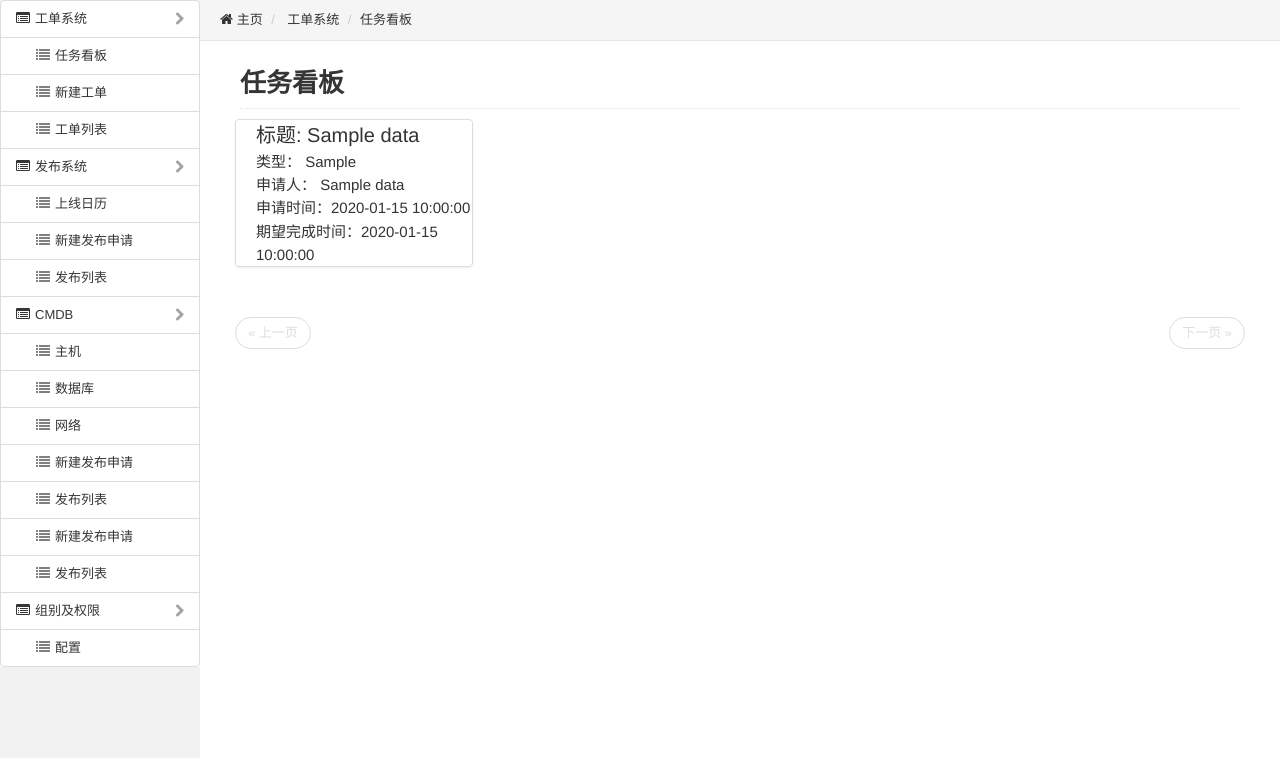
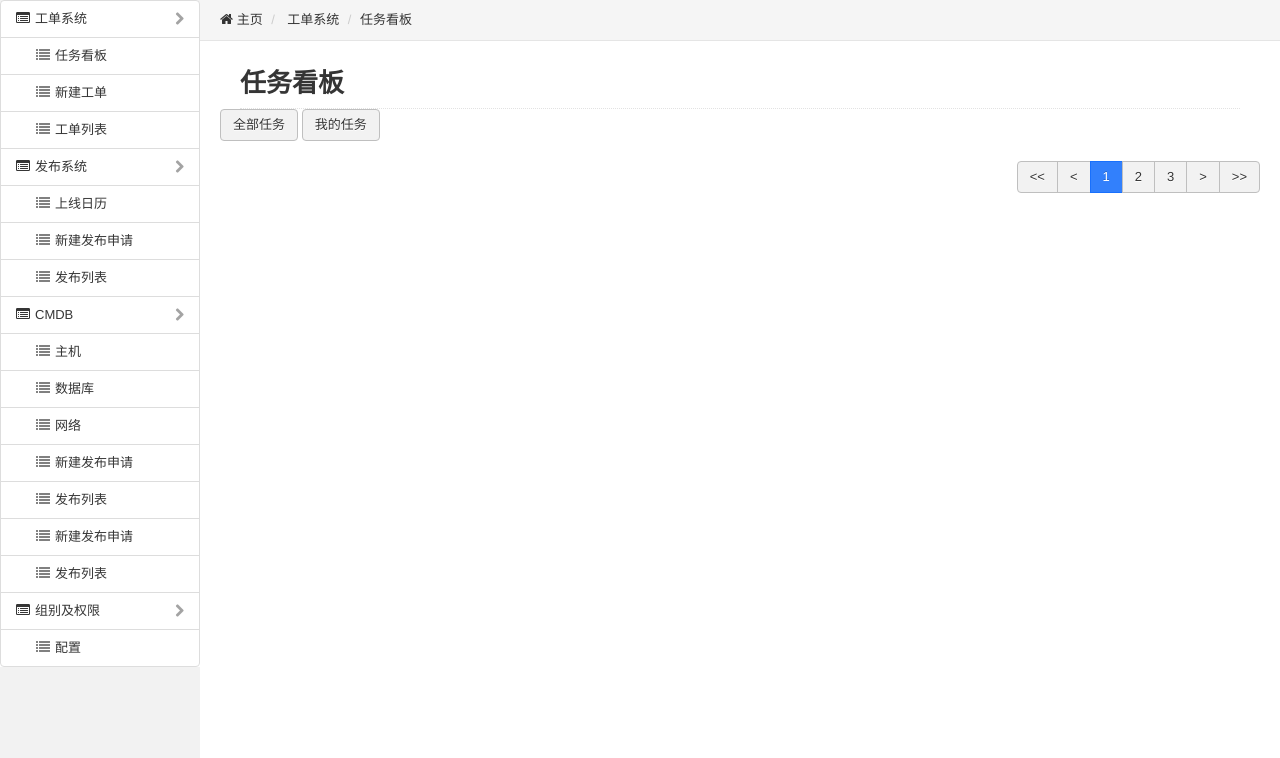
Before and after one commit to garfield1/mone, a Flask app: template src/templates/worksheet/taskpad.html in a window 1280 px wide. Shown: the part 42-800 px from the top of the page. Run offline with Flask 2, Linux system fonts and the light colour scheme; the template is opened without the code that fills it: most values are stand-ins (such as "Sample title", 1, 10 or a date in 2020); parts of the project's set-up code (start-up, migrations or seed data) failed here and were passed over.

Commit message:
taskpad.html modified; taskpad.js added

```diff
--- /dev/null
+++ b/src/static/js/worksheet/taskpad.js
@@ -0,0 +1,138 @@
+//$("#myapplication").click(function(){
+//    $(".ws_state").each(function(){
+//
+//        var this_elt = $(this);
+//        var this_elt_text = this_elt.text();
+//        if( this_elt_text == "待开发修改" || this_elt_text == "待主管修改"){
+////            alert(this_elt_text)
+//            this_elt.css("color","red");
+//        }else {,
+////            alert(this_elt_text)
+////            this_elt.css("color","blue");
+//            this_elt.css("color","red");
+//        }
+//    });
+//});
+
+var taskpad_type = '';
+var page_num = '';
+
+function adjust_pager(page_num,page_count){
+    $(".btn-pager").show().removeClass("btn-primary disabled");
+    if (page_count == 1 || page_count == 0){
+        $("#first").addClass("disabled");
+        $("#previous").addClass("disabled");
+        $("#ppage").text(1).addClass("btn-primary");
+        $("#cpage").hide();
+        $("#npage").hide();
+        $("#next").addClass("disabled");
+        $("#last").addClass("disabled");
+    }else if (page_count == 2){
+        $("#first").addClass("disabled");
+        $("#previous").addClass("disabled");
+        if (page_num == 1){
+            $("#ppage").text(1).addClass("btn-primary");
+            $("#cpage").text(2);
+        }else{
+            $("#ppage").text(1);
+            $("#cpage").text(2).addClass("btn-primary");
+        }
+        $("#npage").hide();
+        $("#next").addClass("disabled");
+        $("#last").addClass("disabled");
+    }else if (page_count == 3){
+        if (page_num == 1){
+            $("#first").addClass("disabled");
+            $("#previous").addClass("disabled");
+            $("#ppage").text(1).addClass("btn-primary");
+            $("#cpage").text(2);
+            $("#npage").text(3);
+        }else if (page_num == 2){
+            $("#ppage").text(1);
+            $("#cpage").text(2).addClass("btn-primary");
+            $("#npage").text(3);
+        }else {
+            $("#ppage").text(1);
+            $("#cpage").text(2);
+            $("#npage").text(3).addClass("btn-primary");
+            $("#next").addClass("disabled");
+            $("#last").addClass("disabled");
+        }
+    }else if (page_count > 3){
+        if ( page_num ==1 ) {
+            $("#first").addClass("disabled");
+            $("#previous").addClass("disabled");
+            $("#ppage").text(1).addClass("btn-primary");
+            $("#cpage").text(2);
+            $("#npage").text(3);
+        }else if (page_num == page_count) {
+            $("#ppage").text(page_count-2);
+            $("#cpage").text(page_count-1);
+            $("#npage").text(page_count).addClass("btn-primary");
+            $("#next").addClass("disabled");
+            $("#last").addClass("disabled");
+        }else {
+            $("#ppage").text(page_num-1);
+            $("#cpage").text(page_num).addClass("btn-primary");
+            $("#npage").text(page_num+1);
+        }
+    }
+}
+
+function ajax_post(taskpad_type,page_num){
+    var post_data = {};
+    if(taskpad_type){post_data['taskpad_type']=taskpad_type;}
+    if(page_num){post_data['page_num']=page_num;}
+
+    $.post("/worksheet/get/taskpad/", post_data, function(result){
+        if (result.status == 200) {
+            page_num = result.data.page_num;
+            page_count = result.data.page_count;
+            adjust_pager(page_num, page_count);
+            $("#cards").empty();
+            if (result.data.total == 0){
+//                $("table.hide .template0").clone().appendTo($("table.nohide tbody"));
+//                $("table.nohide .template0").removeClass("template0");
+            }else{
+                var worksheet_list_item = '';
+                for(i=0; i<result.data.worksheet_list.length; i++){
+                    var temp = $(".template").clone();
+                    worksheet_list_item =  result.data.worksheet_list[i];
+                    temp.find("a").attr("href","/worksheet/details/"+worksheet_list_item.worksheet_id);
+                    temp.find(".title").text(worksheet_list_item.title);
+                    temp.find(".type").text(worksheet_list_item.worksheet_type);
+                    temp.find(".applytime").text(worksheet_list_item.apply_time);
+                    temp.find(".applyname").text(worksheet_list_item.apply_name);
+                    temp.find(".finishtime").text(worksheet_list_item.end_time);
+                    temp.find(".state").text(worksheet_list_item.status);
+                    temp.appendTo($("#cards"));
+                    $("#cards .template").removeClass("template");
+                }
+            }
+        }
+    }, "json");
+}
+
+$(".task").click(function(){
+    var this_button = $(this);
+    taskpad_type = this_button.val();
+    page_num = 1;
+    ajax_post(taskpad_type,page_num);
+});
+
+$(".btn-pager").click(function () {
+    var this_button = $(this);
+    var this_text = this_button.text();
+    if (this_text == "<<") {
+        page_num = 1;
+    }else if (this_text == "<") {
+        page_num = page_num-1;
+    }else if (this_text == ">") {
+        page_num = page_num+1;
+    }else if (this_text== ">>") {
+        page_num = page_count;
+    }else {
+        page_num = this_text;
+    }
+    ajax_post(taskpad_type,page_num);
+});
--- a/src/templates/worksheet/taskpad.html
+++ b/src/templates/worksheet/taskpad.html
@@ -1,22 +1,8 @@
 {% extends "headfoot.html" %}
 {% block styles %}
 <style>
-        .taskpad_title {
-            margin-left: 20px;
-            font-size: 20px;
-        }
-
-        .taskpad_content {
-            font-size: 15px;
-            margin-left: 20px;
-        }
-
-        .taskpad_status {
-            position: absolute;
-            margin-left: 300px;
-            margin-top: -30px;
-            font-size: 20px;
-            background-color: #3280fc;
+    .card {
+        padding:10px;
     }
 
     a {
@@ -30,6 +16,7 @@
 </style>
 {% endblock %}
 {% block scripts %}
+<script charset="utf-8" src="/static/js/worksheet/taskpad.js"></script>
 {% endblock %}
 {% block content %}
     {% import "header.html" as header %}
@@ -52,38 +39,59 @@
                     任务看板
                 </h1>
             </div>
-            <section>
-
+            <div>
+                <button class="btn btn-default task" type="button" value="">全部任务</button>
+                <button class="btn btn-default task" type="button" value="own">我的任务</button>
+            </div>
             <article>
-
                 <div class="list">
-                        <section class="cards">
-                            {% for data in worksheet_list %}
-
-                                <div class="col-md-4 col-sm-6 col-lg-3">
-                                    <a href="/worksheet/details/{{ data.worksheet_id }}" class="">
+                    <section id="cards" class="cards">
+                        <!--{% for data in worksheet_list %}-->
+                            <!--<div class="col-md-3 col-sm-6 col-lg-2">-->
+                                <!--<a href="/worksheet/details/{{ data.worksheet_id }}" class="">-->
+                                    <!--<div class="card">-->
+                                        <!--<div class="taskpad_content">标题: {{ data.title }}</div>-->
+                                        <!--<div class="taskpad_content">类型： {{ data.worksheet_type }}</div>-->
+                                        <!--<div class="taskpad_content">申请人： {{ data.apply_name }}</div>-->
+                                        <!--<div class="taskpad_content">申请时间：{{ data.created_at }}</div>-->
+                                        <!--<div class="taskpad_content">期望完成时间：{{ data.planned_at }}</div>-->
+                                        <!--<div class="taskpad_content ws_state" style="color:green;font-weight:bold"> {{ data.status }}</div>-->
+                                    <!--</div>-->
+                                <!--</a>-->
+                            <!--</div>-->
+                        <!--{% endfor %}-->
+                    </section>
+                    <!--<footer>-->
+                        <!--<ul class="pager pager-justify pager-pills">-->
+                            <!--<li class="previous {% if not previous_page %} disabled {% endif %}"><a href="{% if not previous_page %}#{% else %}/worksheet/taskpad/?page_num={{ previous_page }}{% endif %}">« 上一页</a></li>-->
+                            <!--<li class="next {% if not next_page %} disabled {% endif %}"><a href="{% if not previous_page %}#{% else %}/worksheet/taskpad/?page_num={{ previous_page }}{% endif %}">下一页 »</a></li>-->
+                        <!--</ul>-->
+                    <!--</footer>-->
+                </div>
+                <div class="btn-group" style="float: right">
+                    <button id="first" class="btn btn-md btn-pager"><<</button>
+                    <button id="previous" class="btn btn-md btn-pager"><</button>
+                    <button id="ppage" class="btn btn-md btn-pager btn-primary">1</button>
+                    <button id="cpage" class="btn btn-md btn-pager">2</button>
+                    <button id="npage" class="btn btn-md btn-pager">3</button>
+                    <button id="next" class="btn btn-md btn-pager">></button>
+                    <button id="last" class="btn btn-md btn-pager">>></button>
+                </div>
+            </article>
+        </div>
+        <div class="hide">
+            <div class="template col-md-3 col-sm-6 col-lg-2">
+                <a href="/worksheet/details/" class="">
                     <div class="card">
-                                            <div class="taskpad_title">标题: {{ data.title }}</div>
-                                            <div class="taskpad_status"> {{ data.status }}</div>
-                                            <div class="taskpad_content">类型： {{ data.worksheet_type }}</div>
-                                            <div class="taskpad_content">申请人： {{ data.apply_name }}</div>
-                                            <div class="taskpad_content">申请时间：{{ data.created_at }}</div>
-                                            <div class="taskpad_content">期望完成时间：{{ data.planned_at }}</div>
+                        <div class="taskpad_content title">标题: </div>
+                        <div class="taskpad_content type">类型： </div>
+                        <div class="taskpad_content applyname">申请人： </div>
+                        <div class="taskpad_content applytime">申请时间：</div>
+                        <div class="taskpad_content finishtime">期望完成时间：</div>
+                        <div class="taskpad_content state" style="color:green;font-weight:bold"> </div>
                     </div>
                 </a>
             </div>
-                            {% endfor %}
-
-                        </section>
-                        <footer>
-                            <ul class="pager pager-justify pager-pills">
-                                <li class="previous {% if not previous_page %} disabled {% endif %}"><a href="{% if not previous_page %}#{% else %}/worksheet/taskpad/?page_num={{ previous_page }}{% endif %}">« 上一页</a></li>
-                                <li class="next {% if not next_page %} disabled {% endif %}"><a href="{% if not previous_page %}#{% else %}/worksheet/taskpad/?page_num={{ previous_page }}{% endif %}">下一页 »</a></li>
-                            </ul>
-                        </footer>
-                    </div>
-                </article>
-            </section>
         </div>
     </div>
 {% endblock %}
```
Lines whose indentation alone changed are shown as unchanged.
